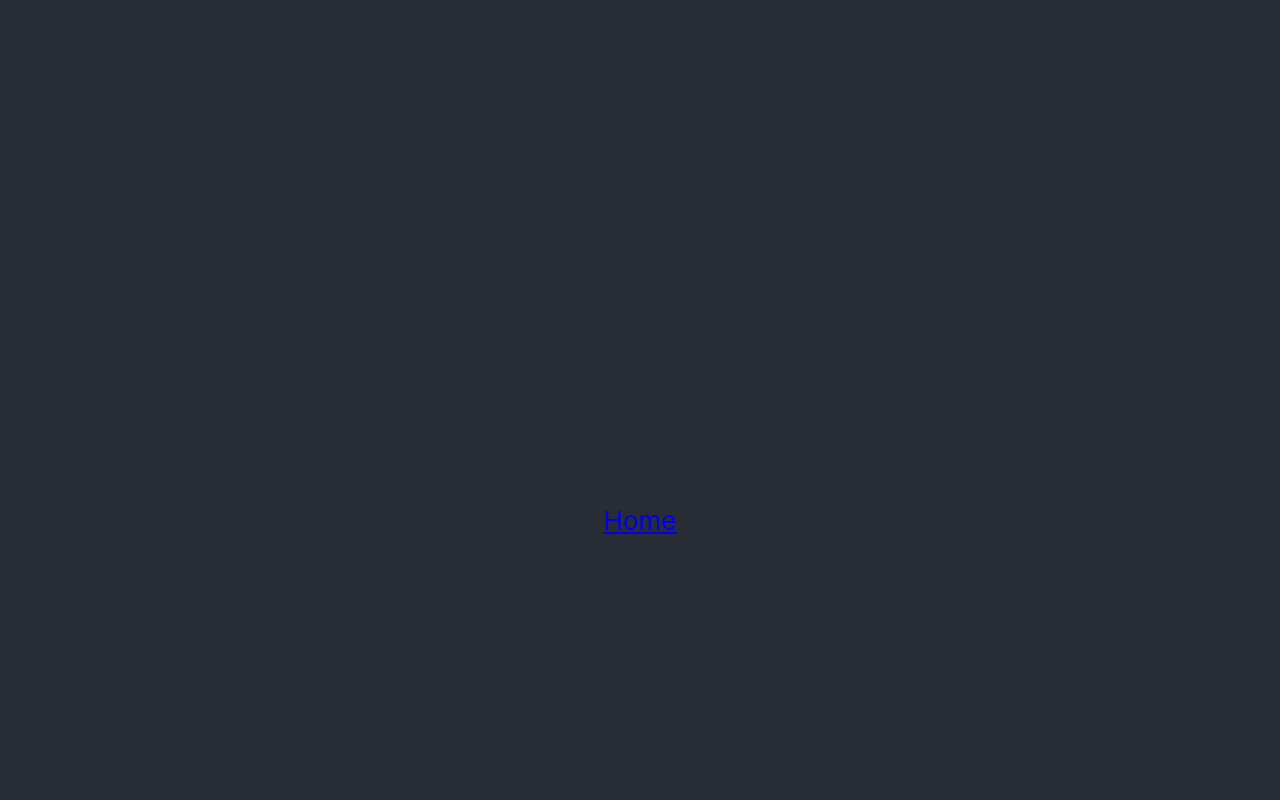
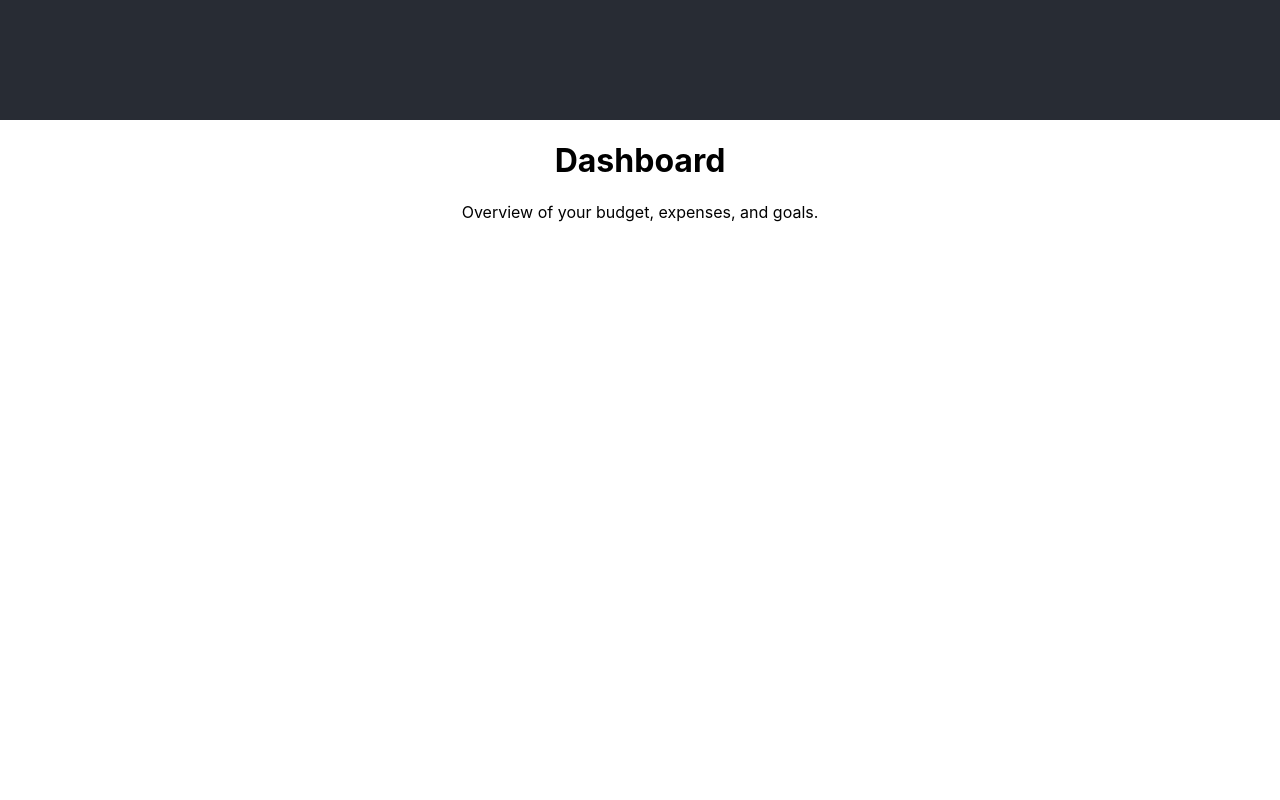
Before and after one commit to AchsahJojo/finacial_planner, a React (Create React App) app: page / in a window 1280 px wide. Shown: the part 680-1480 px from the top of the page. After the commit the page ends 918 px from the top, so only its background shows below. Built offline with nearby package versions, Linux system fonts and the light colour scheme.

Commit message:
Update App.js

```diff
--- a/src/App.js
+++ b/src/App.js
@@ -2,6 +2,7 @@
 import { BrowserRouter as Router, Route, Routes } from 'react-router-dom';
 import Header from './components/Header';
 import Home from './pages/Home';
+import Dashboard from './pages/Dashboard';
 import './App.css';
 
 function App() {
@@ -10,7 +11,8 @@
       <div className="App">
         <Header />
         <Routes>
-          <Route path="/" element={<Home />} />
+          <Route path="/" element={<Dashboard />} />
+          <Route path="/home" element={<Home />} />
         </Routes>
       </div>
     </Router>
```
